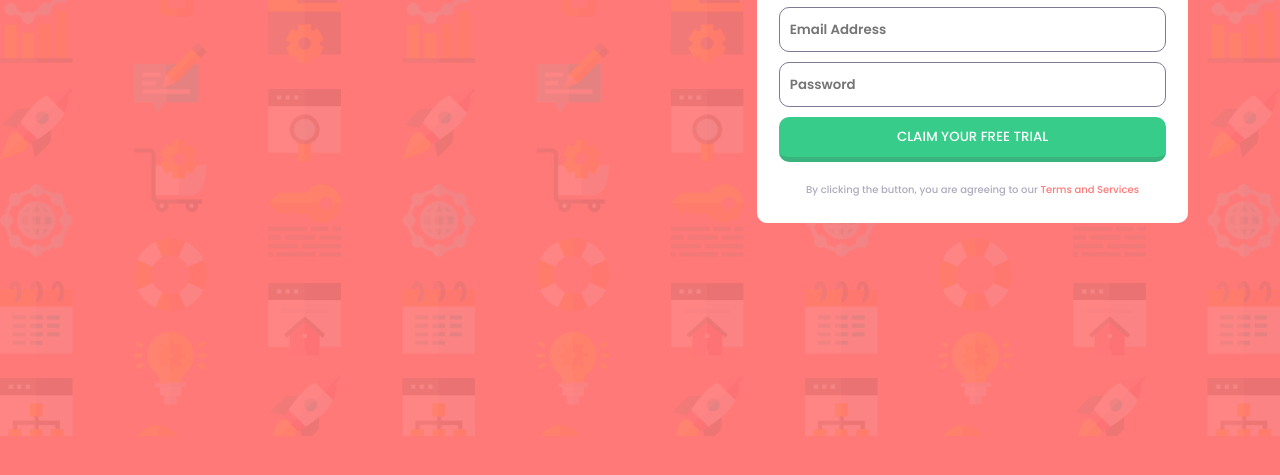
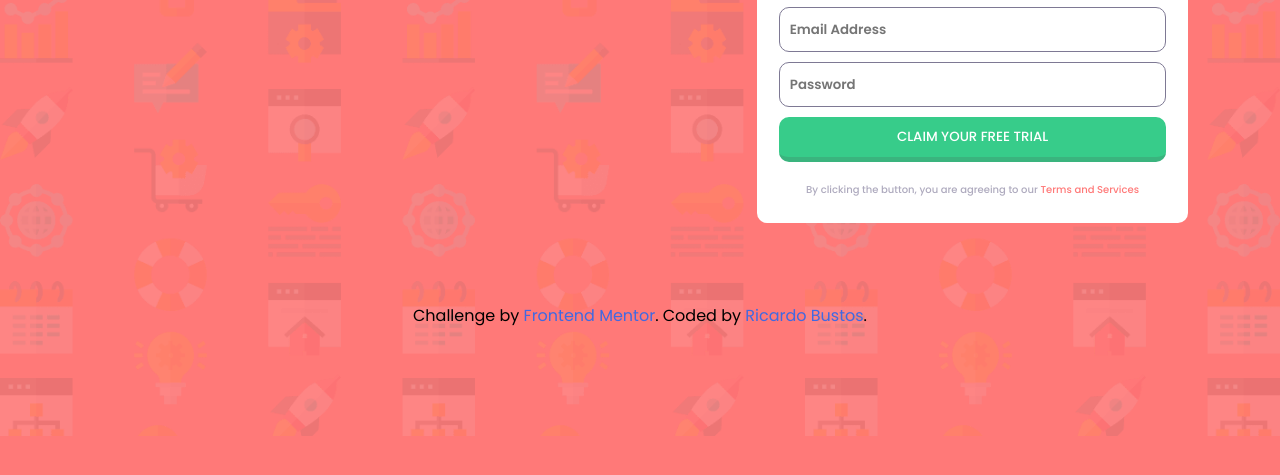
Before and after one commit to ricardoangelbustos/frontend-mentor-component-signup, a plain HTML site: page index.html in a window 1280 px wide. Shown: the part 289-764 px from the top of the page. Drawn offline with Linux system fonts and the light colour scheme.

Commit message:
agregada firma

```diff
--- a/index.html
+++ b/index.html
@@ -30,5 +30,9 @@
             </div>
         </div>
     </main>
+    <footer>
+        Challenge by <a href="https://www.frontendmentor.io?ref=challenge" target="_blank">Frontend Mentor</a>.
+        Coded by <a href="https://github.com/ricardoangelbustos">Ricardo Bustos</a>.
+    </footer>
 </body>
 </html>
--- a/style.css
+++ b/style.css
@@ -106,6 +106,16 @@ body{
 .register a:hover{
     text-decoration: underline;
 }
+footer{
+    text-align: center;
+}
+footer a{
+    text-decoration: none;
+    color: royalblue;
+}
+footer a:hover{
+    border-bottom: 1px solid royalblue;
+}
 @media (max-width: 1152px){
     .left{
         padding: 0;
```
